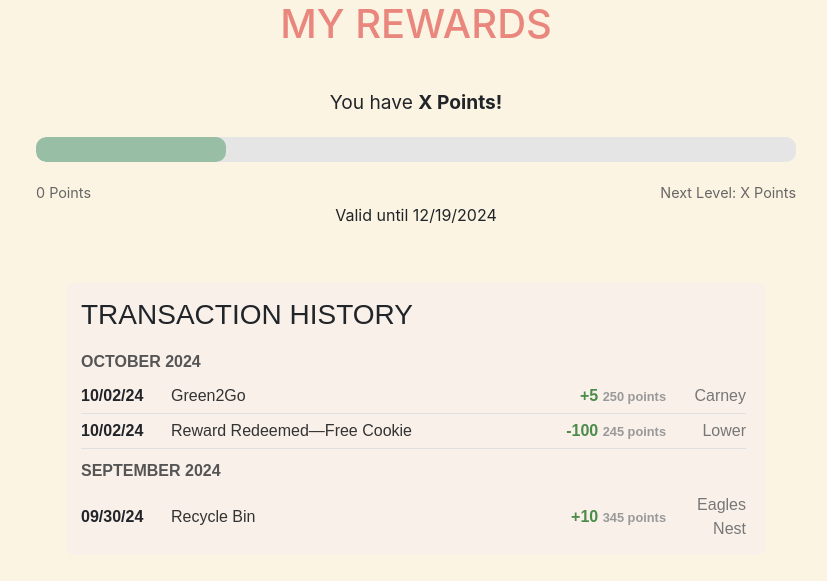
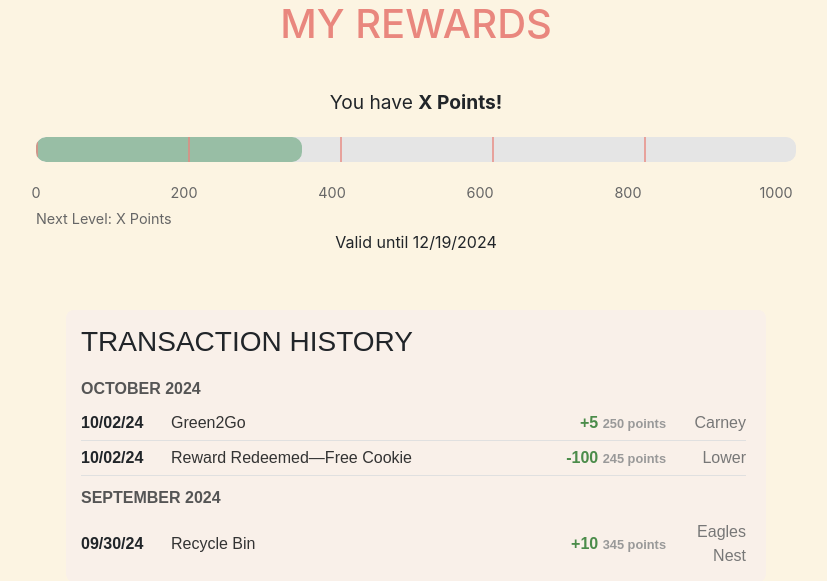
Before and after one commit to CSCI3356-Fall2024/Ed-Sheeran---The-A-Team, a Django app: page /rewards/ in a window 1280 px wide. Shown: the part 110-691 px from the top of the page, without its empty margins (224-1051 px from the left). Run offline with Django 5.2, Linux system fonts and the light colour scheme.

Commit message:
progress bar update

```diff
--- a/GreenWave/templates/rewards.html
+++ b/GreenWave/templates/rewards.html
@@ -29,7 +29,47 @@
             height: 100%;
             border-radius: 10px;
             transition: width 0.5s ease-in-out;
-            width: 25%;
+            width: 35%;
+        }
+
+        .tick-marks {
+            position: absolute;
+            top: 0;
+            left: 0;
+            right: 0;
+            bottom: 0;
+            display: flex;
+            justify-content: space-between;
+            pointer-events: none; }
+
+        .tick {
+            position: absolute;
+            top: 0;
+            width: 2px;
+            height: 100%;
+            background-color: #e9877e;
+            opacity: 0.7;
+        }
+
+        .tick-0 { left: 0%; }
+        .tick-200 { left: 20%; }
+        .tick-400 { left: 40%; }
+        .tick-600 { left: 60%; }
+        .tick-800 { left: 80%; }
+        .tick-1000 { left: 100%; }
+
+        .tick-labels {
+            display: flex;
+            justify-content: space-between;
+            font-size: 0.9em;
+            color: #666;
+            margin-top: 5px;
+        }
+
+        .tick-labels span {
+            width: 40px;
+            margin-left: -20px;
+            text-align: center;
         }
 
         .level-indicators {
@@ -39,6 +79,7 @@
             font-size: 0.9em;
             color: #666;
         }
+
 
 
         .transaction-history {
@@ -117,14 +158,30 @@
             <p class="points-text">You have <strong>X Points!</strong></p>
             <div class="progress-wrapper">
                 <div class="progress-bar"></div>
+                <div class="tick-marks">
+                    <div class="tick tick-0"></div>
+                    <div class="tick tick-200"></div>
+                    <div class="tick tick-400"></div>
+                    <div class="tick tick-600"></div>
+                    <div class="tick tick-800"></div>
+                    <div class="tick tick-1000"></div>
+                </div>
             </div>
 
-            <div class="level-indicators">
-                <span>0 Points</span>
-                <span>Next Level: X Points</span>
+            <div class="tick-labels">
+                <span>0</span>
+                <span>200</span>
+                <span>400</span>
+                <span>600</span>
+                <span>800</span>
+                <span>1000</span>
             </div>
 
 
+            <div class="level-indicators">
+
+                <span>Next Level: X Points</span>
+            </div>
 
 
 
@@ -135,7 +192,7 @@
         <!--History-->
         <div class="transaction-history">
             <h3>TRANSACTION HISTORY</h3>
-
+            <!-- Example Transactions-->
             <div class="transaction-history-slider">
                 <div class="transaction-date">OCTOBER 2024</div>
                 <div class="transaction-item">
```
